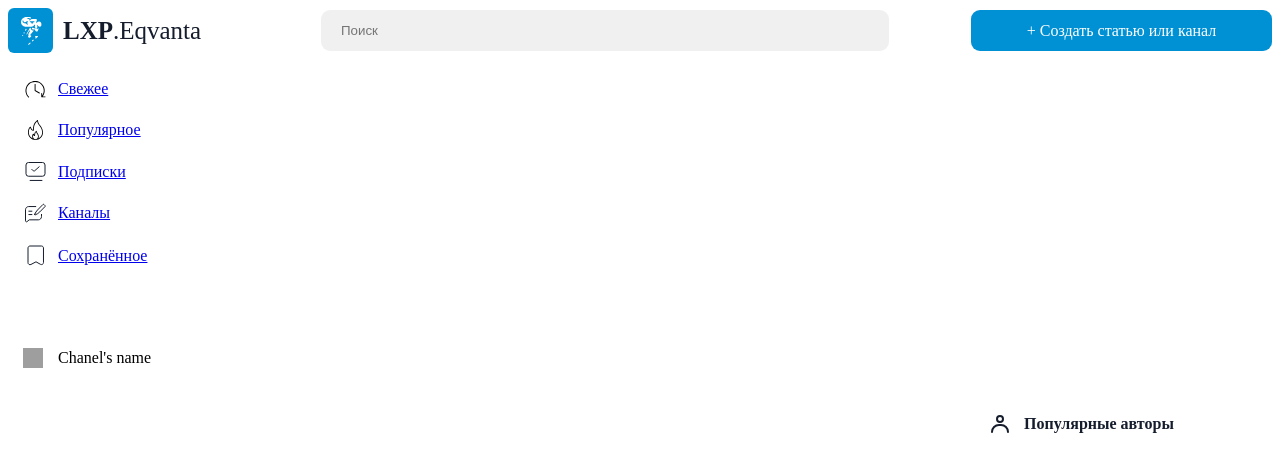
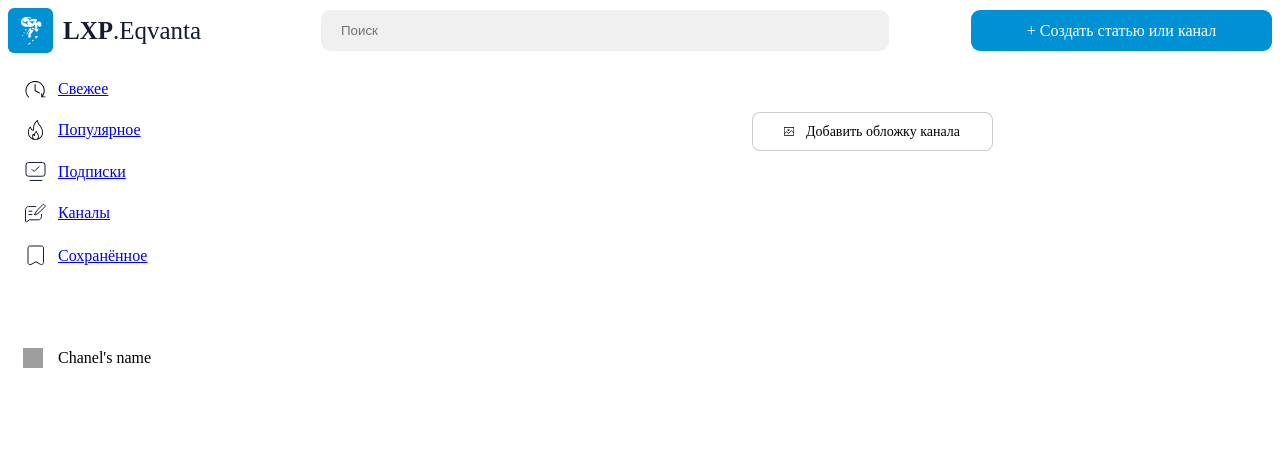
Before and after one commit to MaxClawrenz/LXP, a React app: page /_wt/eqvatoria_lxp_channels in a window 1280 px wide. Shown: the top 472 px of the page. Built offline with nearby package versions, Linux system fonts and the light colour scheme; grey boxes are pictures that could not be loaded.

Commit message:
Кнопка обложки канала

```diff
--- a/src/components/App.tsx
+++ b/src/components/App.tsx
@@ -1,19 +1,24 @@
-import { Routes, Router, Route } from "react-router-dom";
+import { Routes, Route } from "react-router-dom";
 import Header from "./Header/Header";
 import LeftZone from "./LeftPannel/LeftZone";
 import MainPage from "./MainPage";
+import MainPageChannels from "./MainPageChannels";
+import styles from "../style.module.css";
 
 
 function App() {
   return (
     <>
       <Header />
-      <LeftZone />
+      <div className={styles.mainContainer}>
+        <LeftZone />
 
-      <Routes>
-        <Route path="/" element={<MainPage />} />
-        <Route path="*" element={<MainPage />} />
-      </Routes>
+        <Routes>
+          <Route path="/" element={<MainPage />} />
+          <Route path="*" element={<MainPage />} />
+          <Route path="/_wt/eqvatoria_lxp_channels" element={<MainPageChannels />} />
+        </Routes>
+      </div>
     </>
   );
 }
--- /dev/null
+++ b/src/components/MainPageChannels.tsx
@@ -0,0 +1,12 @@
+import style from "../style.module.css";
+import MainZoneChannels from "./MainZone/MainZoneChannels";
+
+function MainPageChannels() {
+  return (
+    <div className={style.MainPage}>
+      <MainZoneChannels />
+    </div>
+  );
+}
+
+export default MainPageChannels;
--- /dev/null
+++ b/src/components/MainZone/MainZoneChannels.tsx
@@ -0,0 +1,25 @@
+import style_channels from './style_channels.module.css';
+
+function MainZoneChannels() {
+    return (
+    <div className="MainZone">
+
+       <div className={style_channels.blockForButtonAddCover}>
+        <button className={style_channels.btnDialogForAddCover} >
+            <div className={style_channels.iconAddCover}>
+                <svg xmlns="http://www.w3.org/2000/svg" width="10" height="9" viewBox="0 0 10 9" fill="none">
+                    <path d="M4.52927 3.9424C5.08011 3.9424 5.52834 3.49425 5.52834 2.94341C5.52834 2.39249 5.08011 1.94434 4.52927 1.94434C3.97842 1.94434 3.53027 2.39249 3.53027 2.94341C3.53027 3.49425 3.97842 3.9424 4.52927 3.9424ZM4.52927 2.53027C4.75708 2.53027 4.9424 2.71559 4.9424 2.94341C4.9424 3.17114 4.75708 3.35646 4.52927 3.35646C4.30153 3.35646 4.11621 3.17114 4.11621 2.94341C4.11621 2.71559 4.30153 2.53027 4.52927 2.53027Z" fill="black"/>
+                    <path d="M9.63486 0.0727539H0.365143C0.163803 0.0727539 0 0.236557 0 0.437897V8.28412C0 8.48546 0.163803 8.64926 0.365143 8.64926H9.63486C9.8362 8.64926 10 8.48546 10 8.28412V0.437897C10 0.236557 9.8362 0.0727539 9.63486 0.0727539ZM9.41406 0.658691V5.29553L7.57126 3.45265C7.4511 3.33272 7.25571 3.33279 7.13562 3.45288L4.52934 6.05916L2.86453 4.39442C2.80632 4.33614 2.72888 4.30402 2.64648 4.30402C2.56416 4.30402 2.4868 4.33606 2.42859 4.39427L0.585938 6.23692V0.658691H9.41406ZM0.585938 8.06332V7.06555L2.64648 5.005L4.31122 6.66974C4.36951 6.72803 4.44695 6.76022 4.52934 6.76022C4.61159 6.76022 4.68903 6.7281 4.74716 6.66989L7.35352 4.06354L9.41414 6.12416V8.06332H0.585938Z" fill="black"/>
+                </svg>
+            </div>
+            <div className={style_channels.btnTextForAddCover}>
+            Добавить обложку канала
+            </div>
+        </button>
+       </div>
+
+    </div>
+    )
+  }
+
+  export default MainZoneChannels;
--- /dev/null
+++ b/src/components/MainZone/style_channels.module.css
@@ -0,0 +1,39 @@
+.blockForButtonAddCover {
+    background-color: #FFF;
+    display: flex;
+    border-radius: 15px;
+    width: 100vh;
+    height: 69px;
+    align-items: center;
+    justify-content: center;
+    margin-top: 44px;
+  }
+
+  .iconAddCover {
+    margin-right: 12px;
+  }
+
+  .btnDialogForAddCover {
+    width: 241px;
+    height: 39px;
+    display: flex;
+    align-items: center;
+    justify-content: center;
+    border-radius: 8px;
+    border: 1px solid rgba(0, 0, 0, 0.20);
+    background: #FFF;
+    cursor: pointer;
+  }
+
+.btnDialogForAddCover:hover {
+    filter: drop-shadow(0px 4px 4px rgba(0, 0, 0, 0.25));
+}
+
+  .btnTextForAddCover {
+    color: #000;
+    font-family: SF UI Display Regular;
+    font-size: 14px;
+    font-style: normal;
+    font-weight: 400;
+    line-height: normal;
+  }
--- a/src/style.module.css
+++ b/src/style.module.css
@@ -125,3 +125,22 @@
 .PopularAutorsHeader svg{
     margin-right: 15px;
 }
+
+.mainContainer{
+    display: flex;
+    align-items: flex-start;
+    justify-content: space-between;
+}
+
+.blockForButtonAddCover {
+    width: 100%;
+    background-color: #FFF;
+    display: flex;
+    border-radius: 15px;
+  }
+
+  .iconAddCover {
+    width: 10px;
+    height: 10px;
+    margin-right: 12px;
+  }
```
